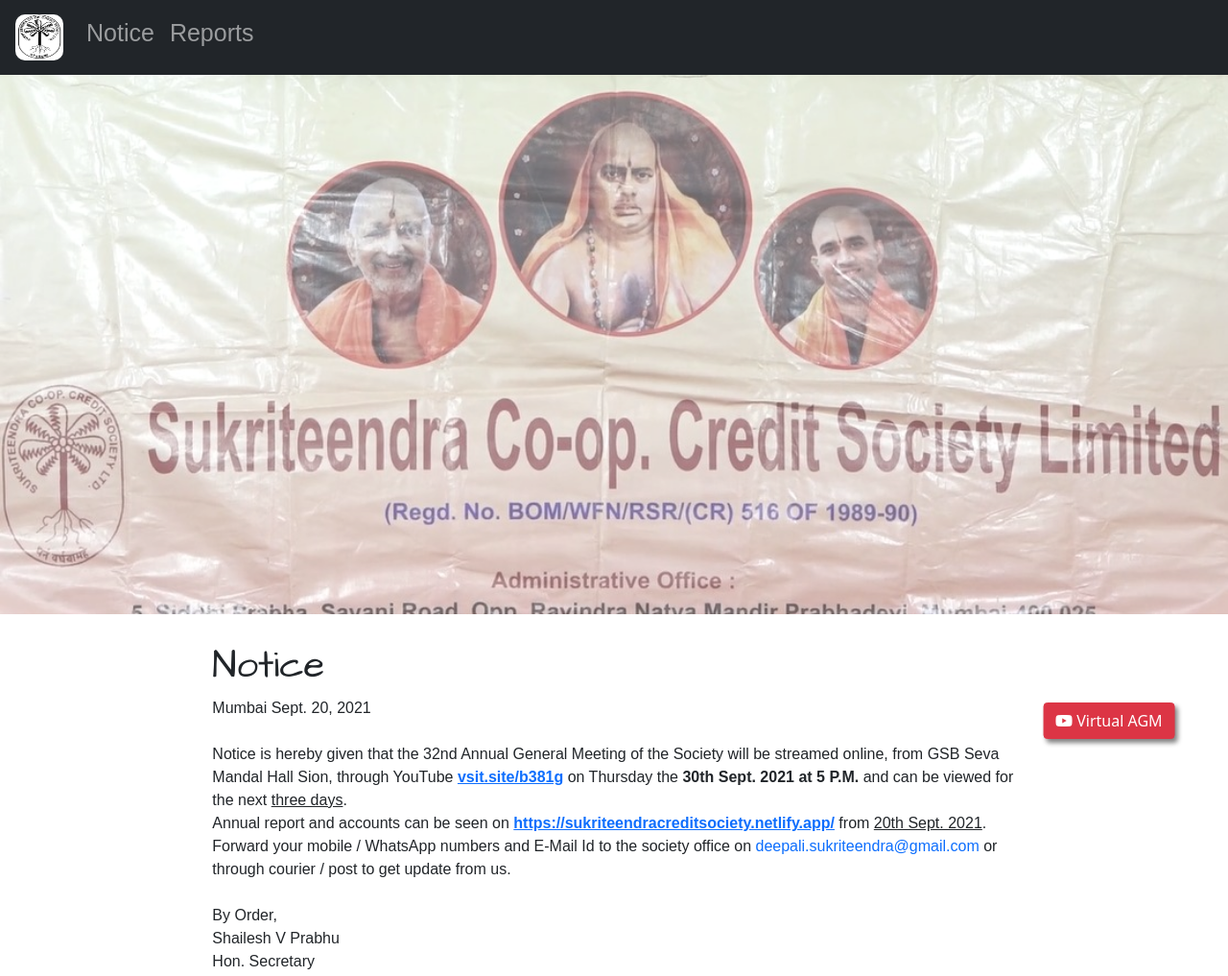
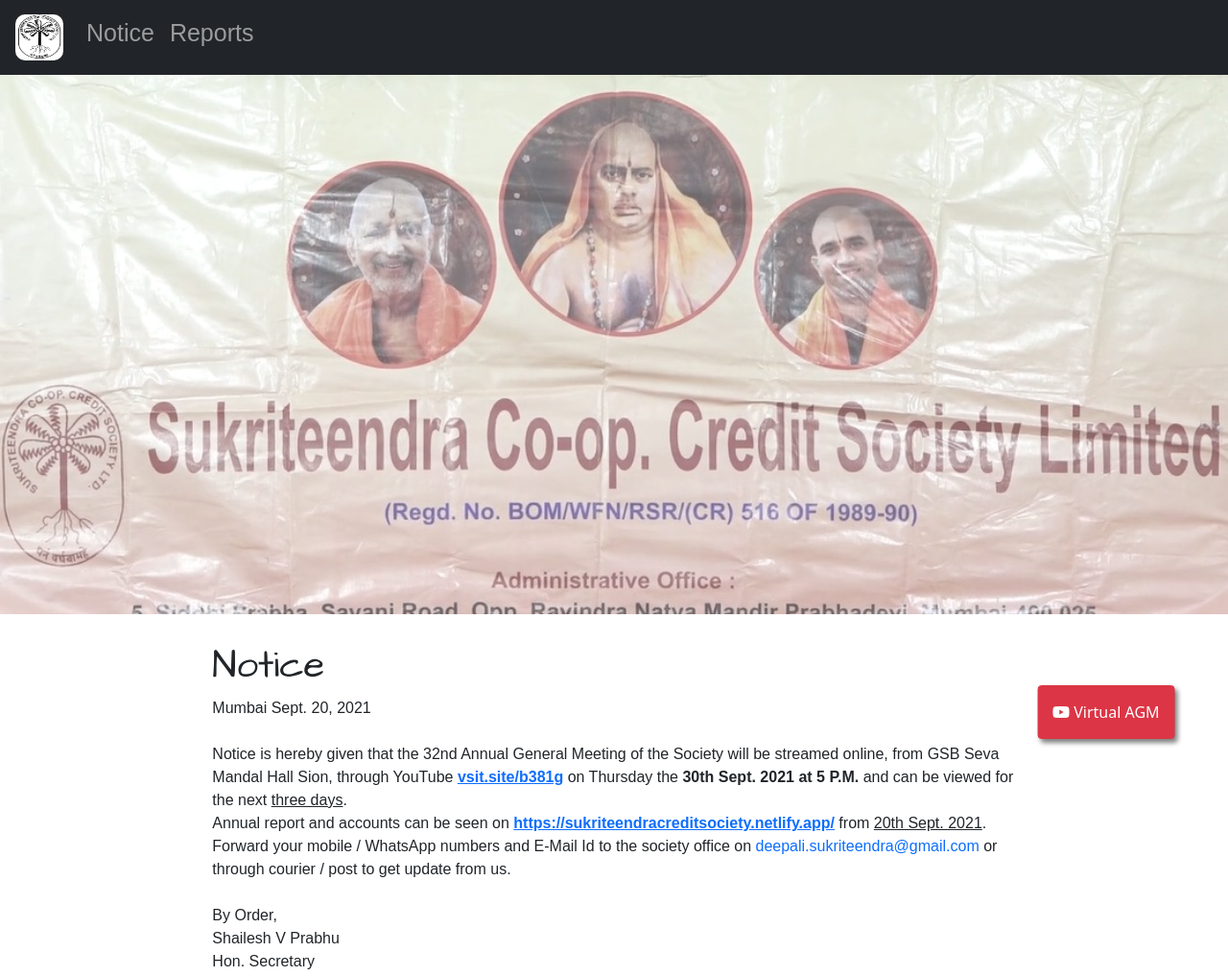
Before and after one commit to vismitap/GSBCreditSociety, a plain HTML site: page index.html in a window 1280 px wide. Shown: the top 1017 px of the page at 96% size. Drawn offline with nearby package versions, Linux system fonts and the light colour scheme.

Commit message:
updated button

```diff
--- a/index.html
+++ b/index.html
@@ -72,7 +72,7 @@
     </div>
 
     <footer>
-        <a class="btn btn-danger button" href="https://www.youtube.com/watch?v=JUMo9lfmj3A" style="position: fixed; right: 50px; bottom: 30px;box-shadow: 3px 4px 5px grey;"><i class="fab fa-youtube"></i> Virtual AGM</a>
+        <a class="btn btn-danger button" href="https://www.youtube.com/watch?v=JUMo9lfmj3A" style="position: fixed; right: 50px; bottom: 30px;box-shadow: 3px 4px 5px grey; padding: 15px;"><i class="fab fa-youtube"></i> Virtual AGM</a>
         <div class="blessings col-8 offset-2">
             <h3 style="text-align: center; padding-top: 10px;" >With the blessings of</h3>
             <div class="offset-3 offset-sm-auto">
```
